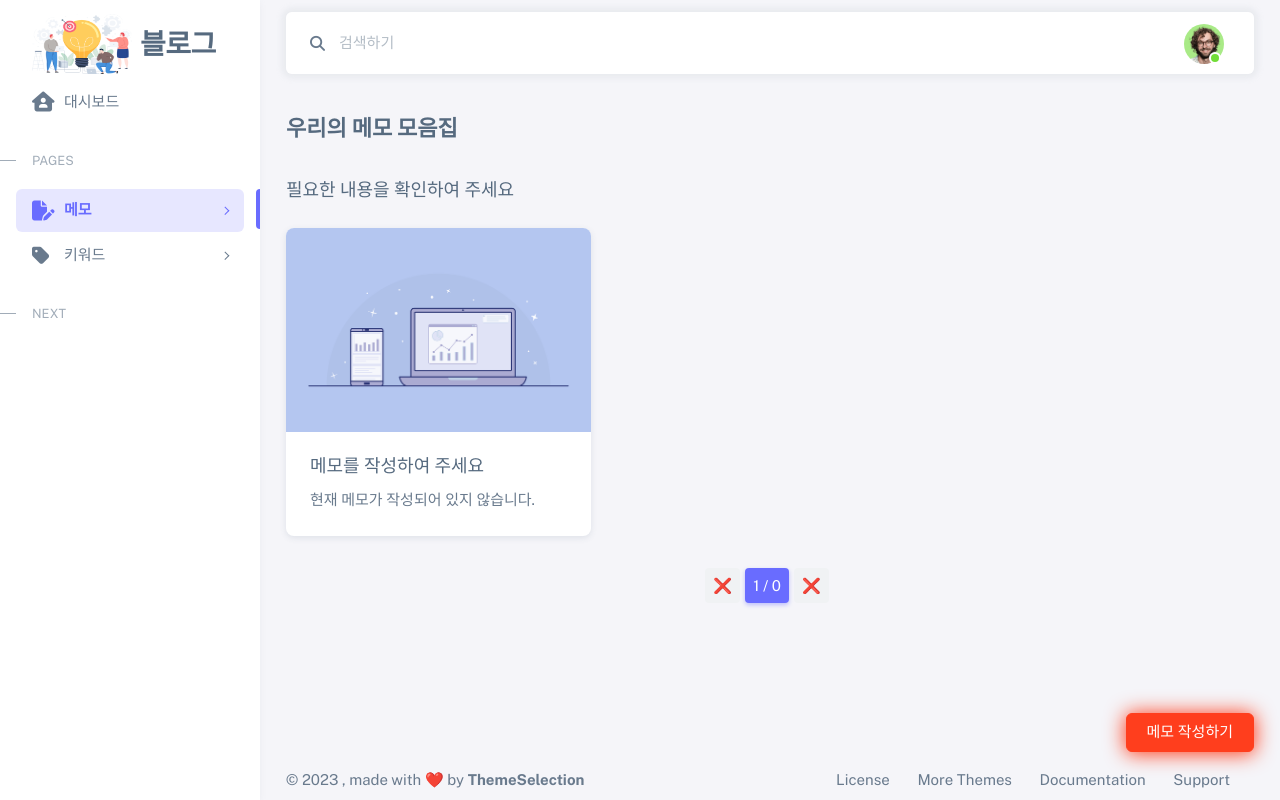
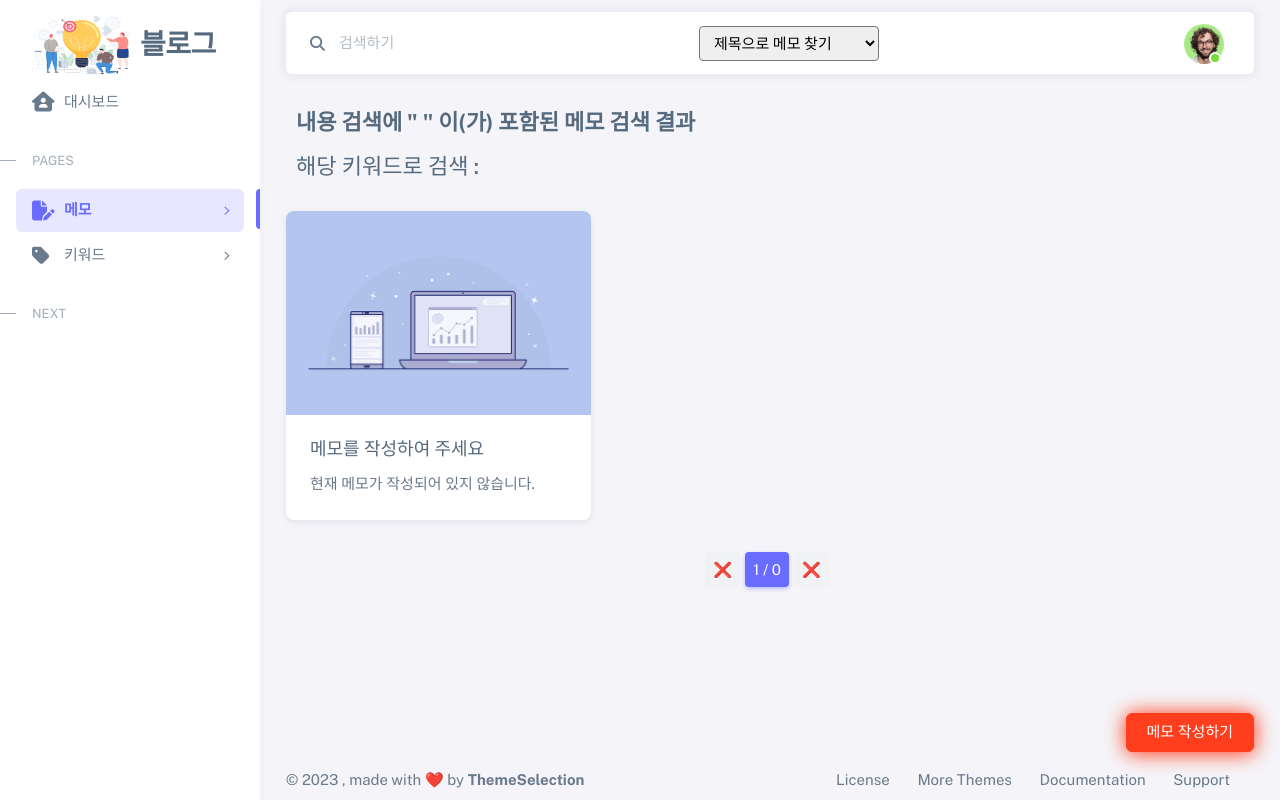
Before and after one commit to LeeHoonUk/My-Blog, a Django app: page /memo/find in a window 1280 px wide. Run offline with Django 4.2, Linux system fonts and the light colour scheme; data that the repository does not hold is empty; parts of the project's set-up code (start-up, migrations or seed data) failed here and were passed over; some libraries are stand-ins or nearby versions.

Commit message:
키워드, 제목, 내용 검색 화면 구현

```diff
--- a/apps/memo/apis.py
+++ b/apps/memo/apis.py
@@ -66,8 +66,8 @@ class MemoViewSet(viewsets.ModelViewSet):
         key = request.GET.get('key', '')
 
         # 포함하는 값 쿼리
-        queryset = (lambda rel, q : q(keywords__keyword__icontains=key) if rel == '키워드 검색' else (
-            q(content__icontains=key).all() if rel == '내용 검색' else q(title__icontains=key)
+        queryset = (lambda rel, q : q(keywords__keyword__icontains=key) if rel == '키워드' else (
+            q(content__icontains=key).all() if rel == '내용' else q(title__icontains=key)
         ))(relation, self.get_queryset().filter)
 
         # 페이지 구현
--- a/apps/memo/views.py
+++ b/apps/memo/views.py
@@ -73,6 +73,9 @@ def memo_find(request):
     # 페이지 구현
     page = int(request.GET.get("p", 1))
 
+    # 모든 키워드 가져오기
+    keywords = Keywords.objects.all()
+
     return render(request, "memo/find.html", {
-        "nav_check": nav_check, "key": key, "relation": relation, 'p' : page
+        "nav_check": nav_check, "key": key, "relation": relation, 'p' : page, 'keywords' : keywords
     })
--- a/templates/layout.html
+++ b/templates/layout.html
@@ -62,6 +62,26 @@
 
     <!-- fontawesome -->
     <script src="https://kit.fontawesome.com/206d813a89.js" crossorigin="anonymous"></script>
+    <style>
+        /* IE */
+        select::-ms-expand {
+            display: none;
+        }
+        .select {
+            width: 250px;
+            height: 35px;
+            background-size: 20px;
+            padding: 5px 30px 5px 10px;
+            border-radius: 4px;
+            outline: 0 none;
+            margin-left: 100px
+        }
+        .select option {
+            background: black;
+            color: #fff;
+            padding: 3px 0;
+        }
+    </style>
 
     {% block statics %}
 
--- a/templates/memo/find.html
+++ b/templates/memo/find.html
@@ -14,9 +14,14 @@
 <!-- Content -->
 
 <div class="container-xxl flex-grow-1 container-p-y">
-    <h4 class="fw-bold py-3 mb-4">우리의 메모 모음집</h4>
-    <!-- Images -->
-    <h5 class="pb-1 mb-4">필요한 내용을 확인하여 주세요</h5>
+    <h4 class="fw-bold" style="margin : 10px;">
+        {{relation}}에 "<span style="color : #E96479;"> {{key}} </span>" 이(가) 포함된 메모 검색 결과
+    </h4>
+    <h4 style="display:inline-block; margin : 10px;">해당 키워드로 검색 : </h4>
+    {% for k in keywords %}
+        <a style="font-size:22px" href="?key={{k.keyword}}&page={{p}}&relation=키워드">{{k.keyword}}</a> &nbsp; | &nbsp;
+    {% endfor %}
+    <br/><br/>
     <div id = "vue_div" class="row mb-5">
         <div v-if="[[memos ? memos.results:'']] == ''" class="col-md-6 col-xl-4">
             <div class="card mb-3">
@@ -130,7 +135,7 @@
             getList: function () {
                 $("#vue_div").LoadingOverlay("show");
 
-                axios.get(`/apis/memos/search/?page={{p}}&relation=제목검색&key={{key}}`,
+                axios.get(`/apis/memos/search/?page={{p}}&relation={{relation}}&key={{key}}`,
                 ).then(function (response) {
                     vm.memos = response.data;
                     vm.count = Math.ceil(response.data.count / 9)
--- a/templates/nav/nav.html
+++ b/templates/nav/nav.html
@@ -23,7 +23,11 @@
                     aria-label="Search..."
                     name="key"
                 />
-                <input type="hidden" name="relation" value="제목 검색" />
+                <select name="relation" class="select">
+                    <option value="제목" selected >제목으로 메모 찾기</option>
+                    <option value="키워드">키워드로 메모 찾기</option>
+                    <option value="내용">내용으로 메모 찾기</option>
+                </select>
             </div>
         </form>
         <!-- /Search -->
```
